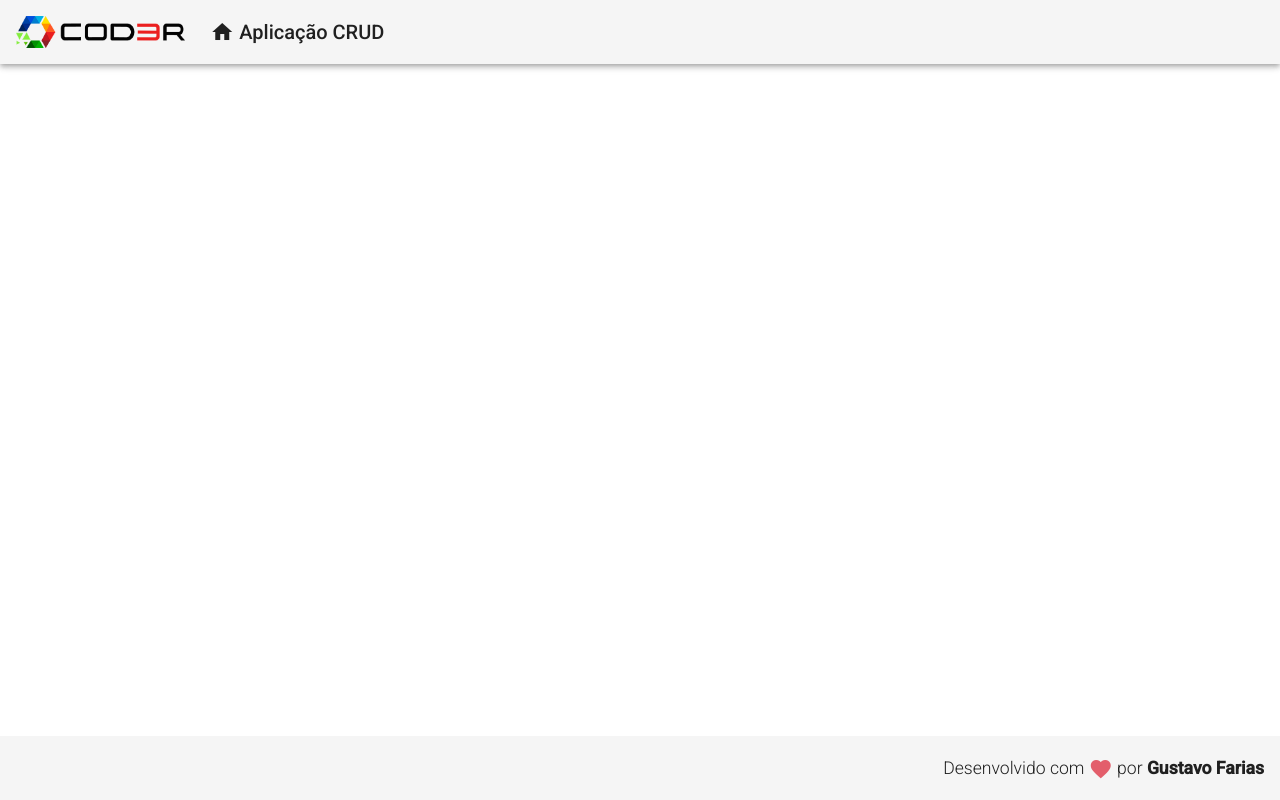
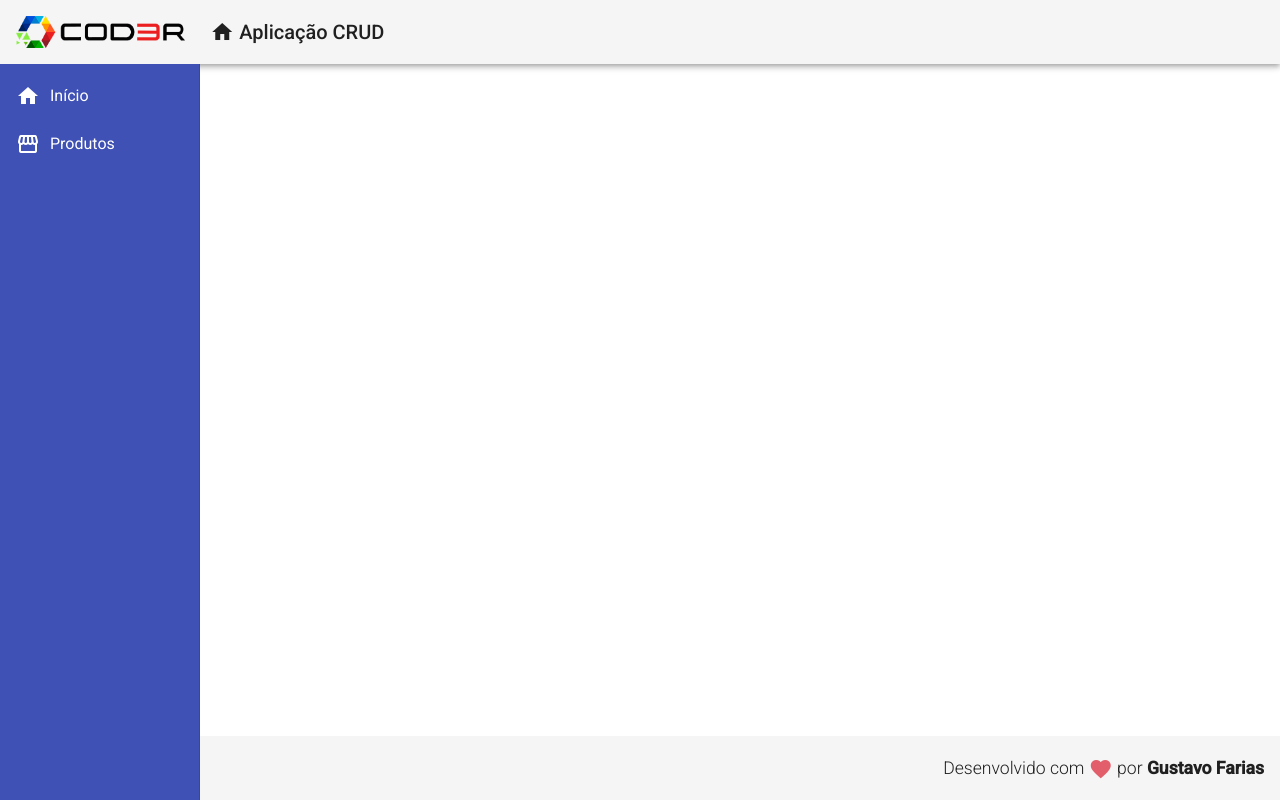
Before and after one commit to gustavofsa/crud-angular, an Angular app in the folder frontend/: page / in a window 1280 px wide. Built offline with nearby package versions, Linux system fonts and the light colour scheme.

Commit message:
Add: Nav component

```diff
--- a/frontend/src/app/app.component.html
+++ b/frontend/src/app/app.component.html
@@ -1,2 +1,3 @@
 <app-header></app-header>
 <app-footer></app-footer>
+<app-nav></app-nav>
--- /dev/null
+++ b/frontend/src/app/components/template/nav/nav.component.css
@@ -0,0 +1,12 @@
+.side-nav {
+  background-color: #3f51b5;
+  width: 200px;
+}
+
+.side-nav a {
+  color: #fff;
+}
+
+.side-nav i {
+  padding-right: 10px;
+}
--- /dev/null
+++ b/frontend/src/app/components/template/nav/nav.component.html
@@ -0,0 +1,24 @@
+<mat-sidenav-container class="container">
+  <mat-sidenav
+    class="side-nav"
+    mode="side"
+    opened
+    fixedInViewport="true"
+    fixedTopGap="64"
+  >
+    <mat-nav-list>
+      <a mat-list-item class="nav-list">
+        <i class="material-icons">
+          home
+        </i>
+        Início
+      </a>
+      <a mat-list-item>
+        <i class="material-icons">
+          storefront
+        </i>
+        Produtos
+      </a>
+    </mat-nav-list>
+  </mat-sidenav>
+</mat-sidenav-container>
--- /dev/null
+++ b/frontend/src/app/components/template/nav/nav.component.ts
@@ -0,0 +1,15 @@
+import { Component, OnInit } from '@angular/core';
+
+@Component({
+  selector: 'app-nav',
+  templateUrl: './nav.component.html',
+  styleUrls: ['./nav.component.css']
+})
+export class NavComponent implements OnInit {
+
+  constructor() { }
+
+  ngOnInit(): void {
+  }
+
+}
```
Also changed, not shown: frontend/src/app/app.module.ts (+7 -1 lines).
